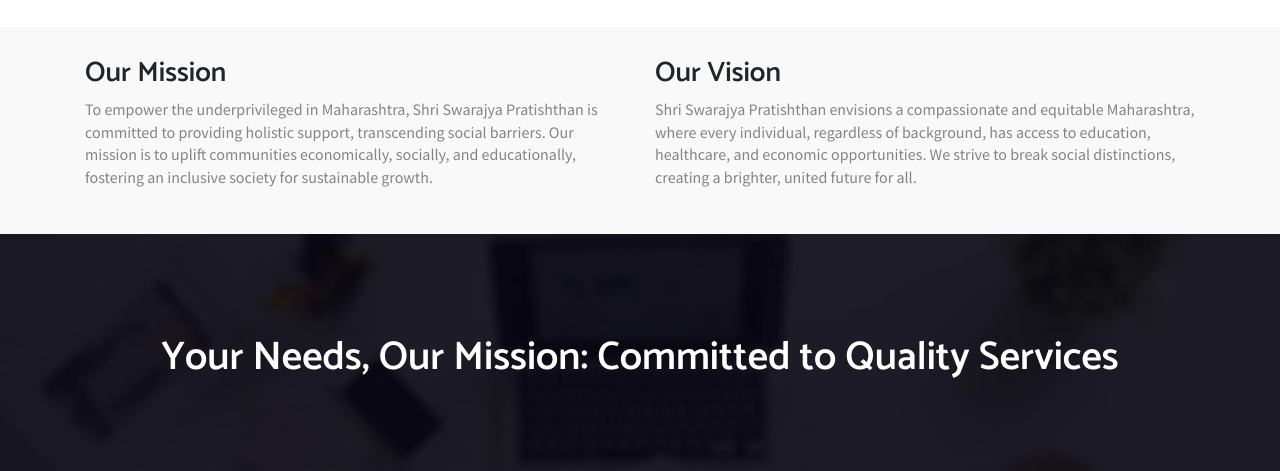
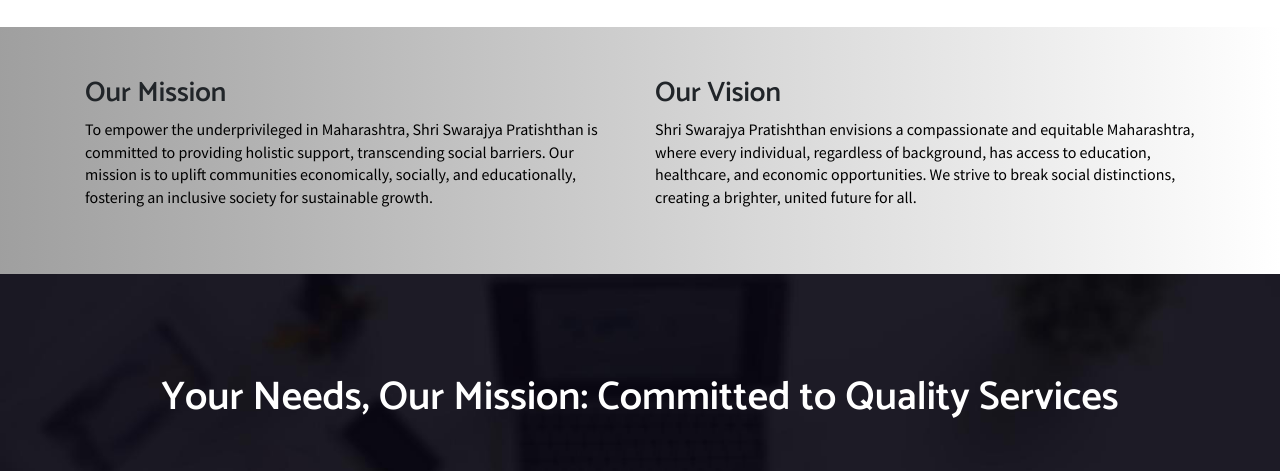
Before and after one commit to sapnashree/pratishthan, a plain HTML site: page about.html in a window 1280 px wide. Shown: the part 790-1261 px from the top of the page. Drawn offline with Linux system fonts and the light colour scheme; some packages are replaced by stand-ins of ours; a script that the page names is missing; files whose address does not match are found by name.

Commit message:
Add files via upload

```diff
--- a/about.html
+++ b/about.html
@@ -121,17 +121,18 @@
 
 
 
-<section class="company-mission section-sm bg-gray">
+<section class="company-mission section-sm " style="padding: 50px;
+background-image: linear-gradient(to right, #4e4e4e8a, #ffffff);">
 	<div class="container">
 		<div class="row">
 			<div class="col-md-6">
 				<h3>Our Mission</h3>
-				<p>To empower the underprivileged in Maharashtra, Shri Swarajya Pratishthan is committed to providing holistic support, transcending social barriers. Our mission is to uplift communities economically, socially, and educationally, fostering an inclusive society for sustainable growth.</p>
+				<p style="color: black;">To empower the underprivileged in Maharashtra, Shri Swarajya Pratishthan is committed to providing holistic support, transcending social barriers. Our mission is to uplift communities economically, socially, and educationally, fostering an inclusive society for sustainable growth.</p>
 				<!-- <img src="images/company/company-image-2.jpg" alt="" class="img-fluid mt-30"> -->
 			</div>
 			<div class="col-md-6">
 				<h3>Our Vision</h3>
-				<p>Shri Swarajya Pratishthan envisions a compassionate and equitable Maharashtra, where every individual, regardless of background, has access to education, healthcare, and economic opportunities. We strive to break social distinctions, creating a brighter, united future for all.</p>
+				<p style="color: black;">Shri Swarajya Pratishthan envisions a compassionate and equitable Maharashtra, where every individual, regardless of background, has access to education, healthcare, and economic opportunities. We strive to break social distinctions, creating a brighter, united future for all.</p>
 				<!-- <img src="images/company/company-image-3.jpg" alt="" class="img-fluid mt-30"> -->
 			</div>
 		</div>
```
